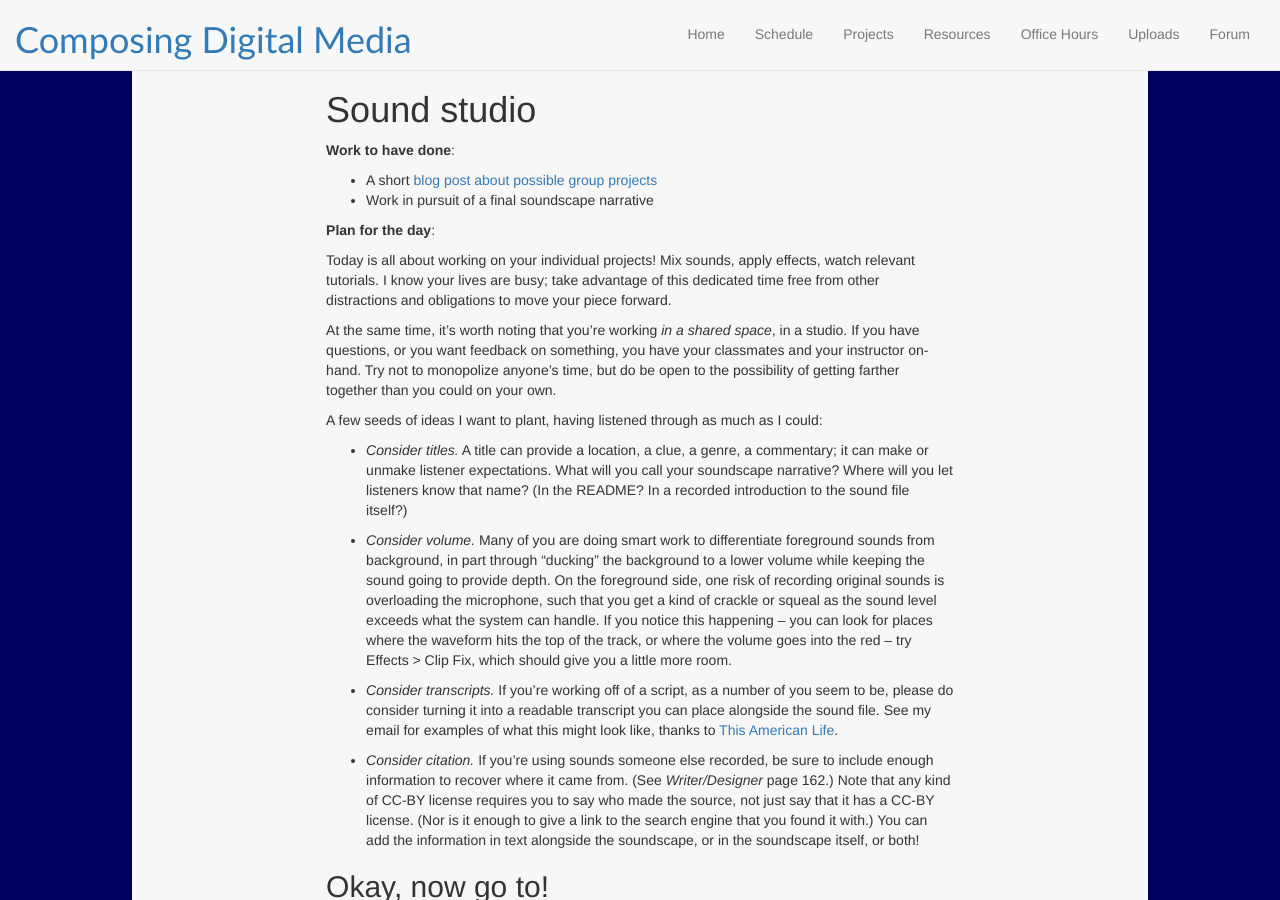
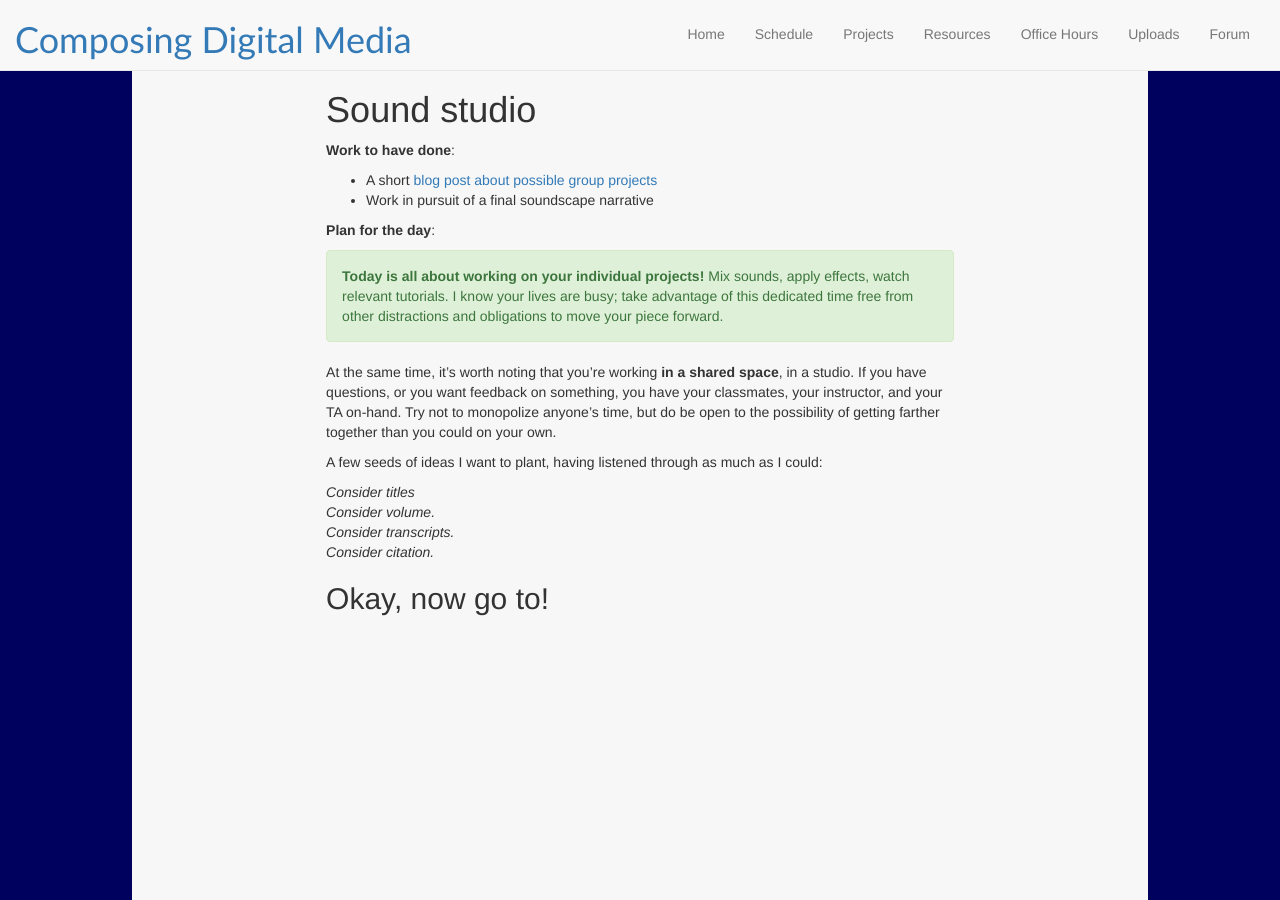
Before and after one commit to benmiller314/cdm2019fall, a Jekyll site: the page built from plans/lesson-08.md, in a window 1280 px wide and 900 px high. Built offline with Jekyll 4.4.1, drawn with Linux system fonts in a browser that asks for light colours; our own code applies the rules of GitHub Pages for plain Markdown files.

Commit message:
use details tag for collapsible revision tips

```diff
--- a/plans/lesson-08.md
+++ b/plans/lesson-08.md
@@ -7,19 +7,37 @@
 
 **Plan for the day**:
 
-Today is all about working on your individual projects! Mix sounds, apply effects, watch relevant tutorials. I know your lives are busy; take advantage of this dedicated time free from other distractions and obligations to move your piece forward.
+<div class="alert alert-success">
+<strong>Today is all about working on your individual projects!</strong> Mix sounds, apply effects, watch relevant tutorials. I know your lives are busy; take advantage of this dedicated time free from other distractions and obligations to move your piece forward.
+</div>
 
-At the same time, it's worth noting that you're working _in a shared space_, in a studio. If you have questions, or you want feedback on something, you have your classmates and your instructor on-hand. Try not to monopolize anyone's time, but do be open to the possibility of getting farther together than you could on your own.
+At the same time, it's worth noting that you're working **in a shared space**, in a studio. If you have questions, or you want feedback on something, you have your classmates, your instructor, and your TA on-hand. Try not to monopolize anyone's time, but do be open to the possibility of getting farther together than you could on your own.
 
 A few seeds of ideas I want to plant, having listened through as much as I could:
 
-* _Consider titles._ A title can provide a location, a clue, a genre, a commentary; it can make or unmake listener expectations. What will you call your soundscape narrative? Where will you let listeners know that name? (In the README? In a recorded introduction to the sound file itself?)
+<details>
+<summary><em>Consider titles</em></summary>
 
-* _Consider volume._ Many of you are doing smart work to differentiate foreground sounds from background, in part through "ducking" the background to a lower volume while keeping the sound going to provide depth. On the foreground side, one risk of recording original sounds is overloading the microphone, such that you get a kind of crackle or squeal as the sound level exceeds what the system can handle. If you notice this happening – you can look for places where the waveform hits the top of the track, or where the volume goes into the red – try Effects > Clip Fix, which should give you a little more room.
+A title can provide a location, a clue, a genre, a commentary; it can make or unmake listener expectations. What will you call your soundscape narrative? Where will you let listeners know that name? (In the README? In a recorded introduction to the sound file itself?)
+</details>
 
-* _Consider transcripts._ If you're working off of a script, as a number of you seem to be, please do consider turning it into a readable transcript you can place alongside the sound file. See my email for examples of what this might look like, thanks to [This American Life](https://www.thisamericanlife.org/109/transcript).
+<details>
+<summary><em>Consider volume.</em></summary>
 
-* _Consider citation._ If you're using sounds someone else recorded, be sure to include enough information to recover where it came from. (See _Writer/Designer_ page 162.) Note that any kind of CC-BY license requires you to say who made the source, not just say that it has a CC-BY license. (Nor is it enough to give a link to the search engine that you found it with.) You can add the information in text alongside the soundscape, or in the soundscape itself, or both!
+Many of you are doing smart work to differentiate foreground sounds from background, in part through "ducking" the background to a lower volume while keeping the sound going to provide depth. On the foreground side, one risk of recording original sounds is overloading the microphone, such that you get a kind of crackle or squeal as the sound level exceeds what the system can handle. If you notice this happening – you can look for places where the waveform hits the top of the track, or where the volume goes into the red – try Effects > Clip Fix, which should give you a little more room.
+</details>
+
+<details>
+<summary><em>Consider transcripts.</em></summary>
+
+If you're working off of a script, as a number of you seem to be, please do consider turning it into a readable transcript you can place alongside the sound file. See my email for examples of what this might look like, thanks to <a href="https://www.thisamericanlife.org/109/transcript">This American Life</a>.
+</details>
+
+<details>
+<summary><em>Consider citation.</em></summary>
+
+If you're using sounds someone else recorded, be sure to include enough information to recover where it came from. (See <em>Writer/Designer</em> page 162.) Note that any kind of CC-BY license requires you to say who made the source, not just say that it has a CC-BY license. (Nor is it enough to give a link to the search engine that you found it with.) You can add the information in text alongside the soundscape, or in the soundscape itself, or both!
+</details>
 
 ## Okay, now go to!
 
```
